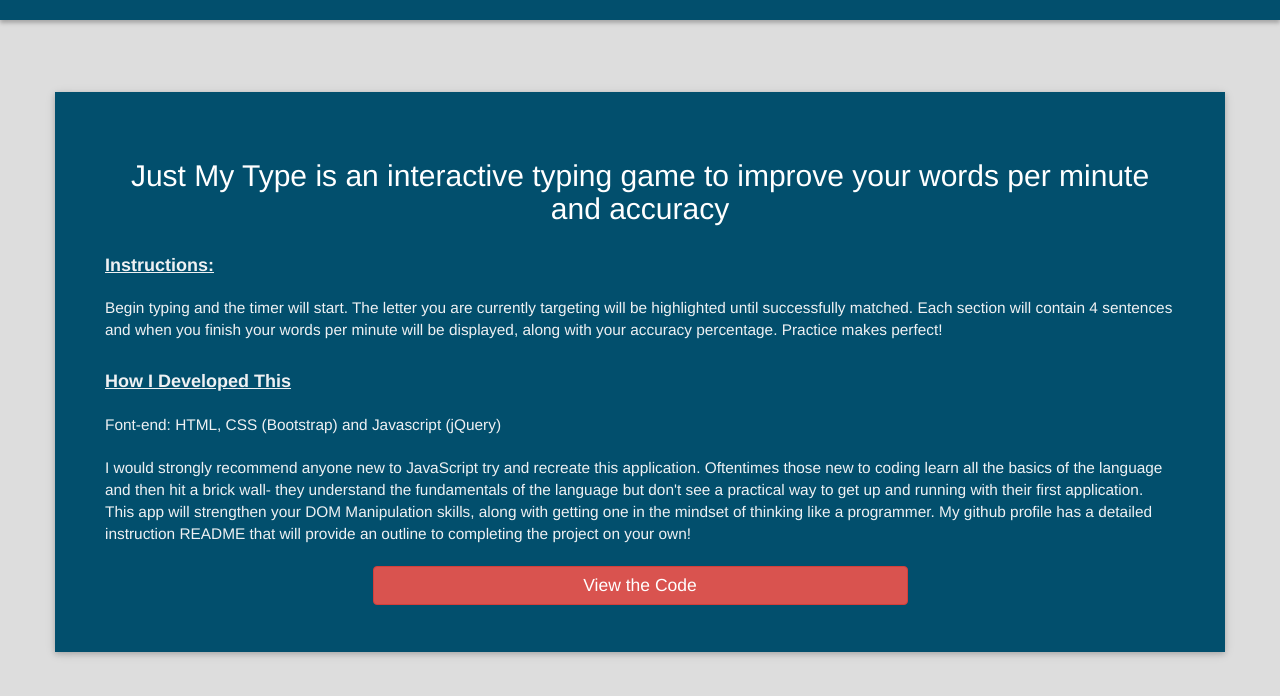
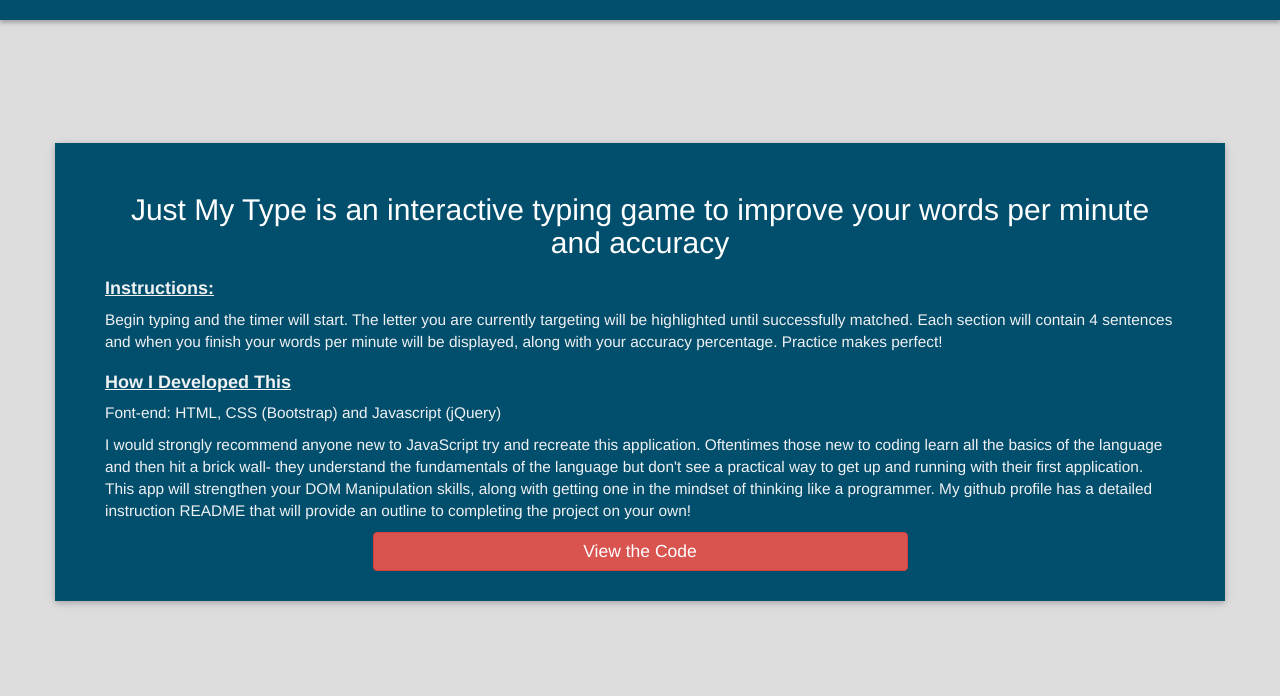
Before and after one commit to alanpramuk9/TypeWriter-, a website: page client/about.html in a window 1280 px wide. Shown: the part 54-750 px from the top of the page. Drawn offline with nearby package versions, Linux system fonts and the light colour scheme; no server answers.

Commit message:
minor style changes

```diff
--- a/client/about.html
+++ b/client/about.html
@@ -28,7 +28,7 @@
       </nav>
 
       <div class="about" style="height:88vh; display: flex; justify-content: center; align-items: center">
-          <div class="container" style="background-color: #024F6D; height: 70vh; padding: 30px 50px; display: flex; flex-direction: column; justify-content: space-around; box-shadow: 0 2px 5px 0 rgba(0,0,0,0.16), 0 2px 10px 0 rgba(0,0,0,0.12);">
+          <div class="container" style="background-color: #024F6D; padding: 30px 50px; display: flex; flex-direction: column; justify-content: space-around; box-shadow: 0 2px 5px 0 rgba(0,0,0,0.16), 0 2px 10px 0 rgba(0,0,0,0.12);">
                 <h2 style="text-align: center;color:white;">Just My Type is an interactive typing game to improve your words per minute and accuracy</h2>
                 <h4 style="text-decoration: underline; font-weight: 600">Instructions: </h4>
                      <p>Begin typing and the timer will start. The letter you are currently targeting will be
```
Also changed, not shown: client/index.html (+2 -2 lines).
